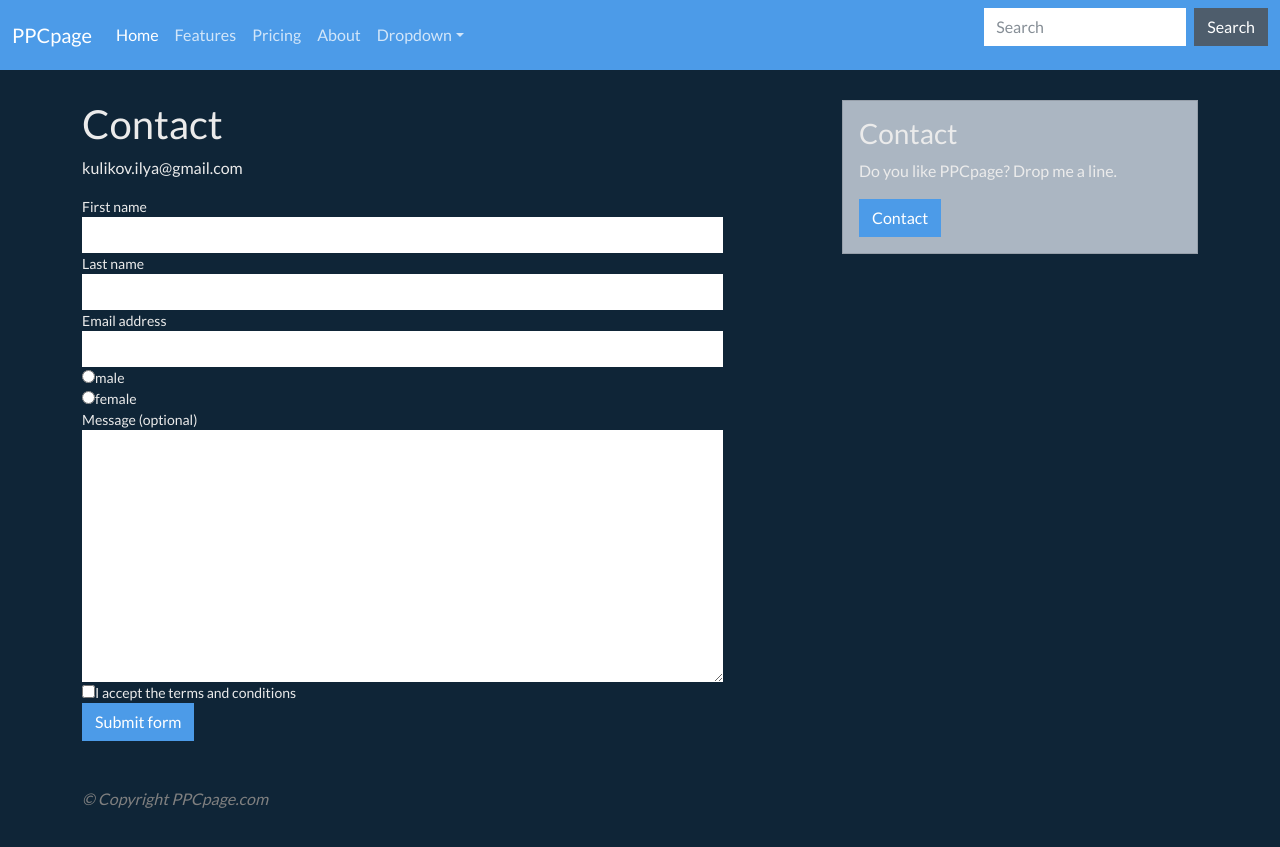
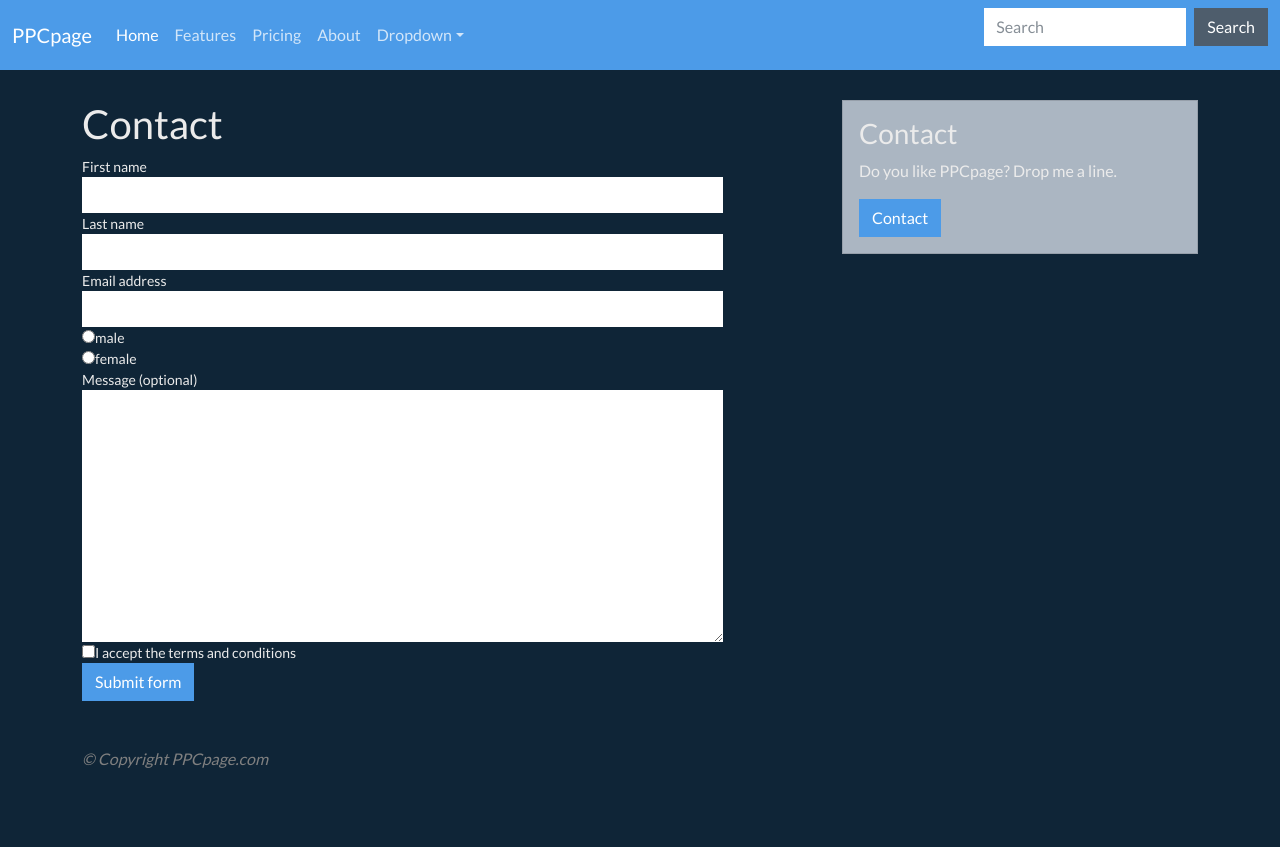
Before and after one commit to iliakulikov/jekyll, a Jekyll site: the page built from contact.md, in a window 1280 px wide. Shown: the top 847 px of the page. Built offline with Jekyll 4.4.1, drawn with Linux system fonts in a browser that asks for light colours; our own code applies the rules of GitHub Pages for plain Markdown files; part of the change alters nothing that is shown.

Commit message:
Update contact.md

```diff
--- a/contact.md
+++ b/contact.md
@@ -1,8 +1,8 @@
 ---
 layout: page
 forms:
-  - to: jhvanderschee@gmail.com
-    subject: New submission!
+  - to: kulikov.ilya@gmail.com
+    subject: New submission
     redirect: /
     form_engine: formspree
     placeholders: false
@@ -38,5 +38,3 @@ forms:
 ---
 
 # Contact
-
-kulikov.ilya@gmail.com
```
